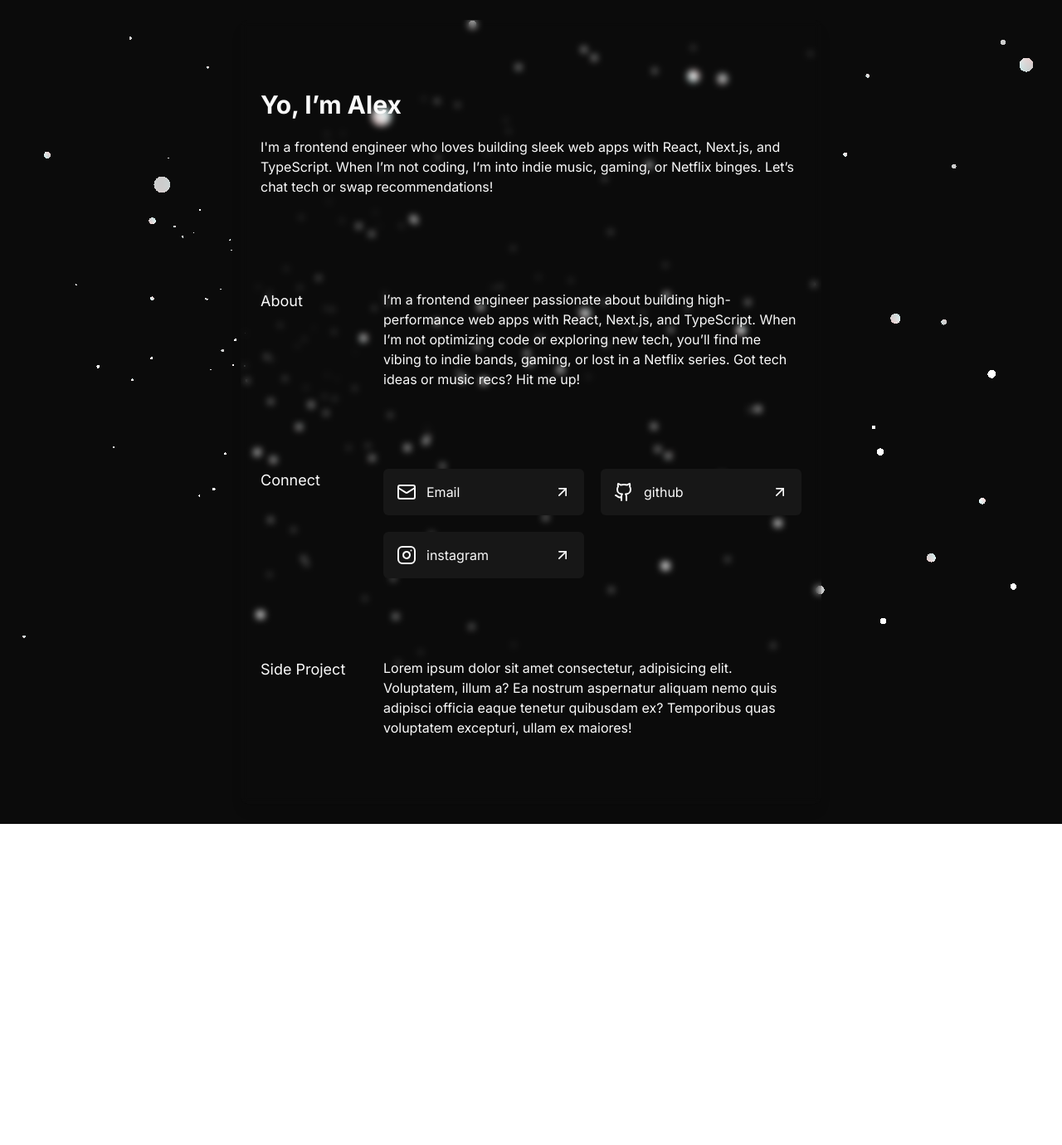
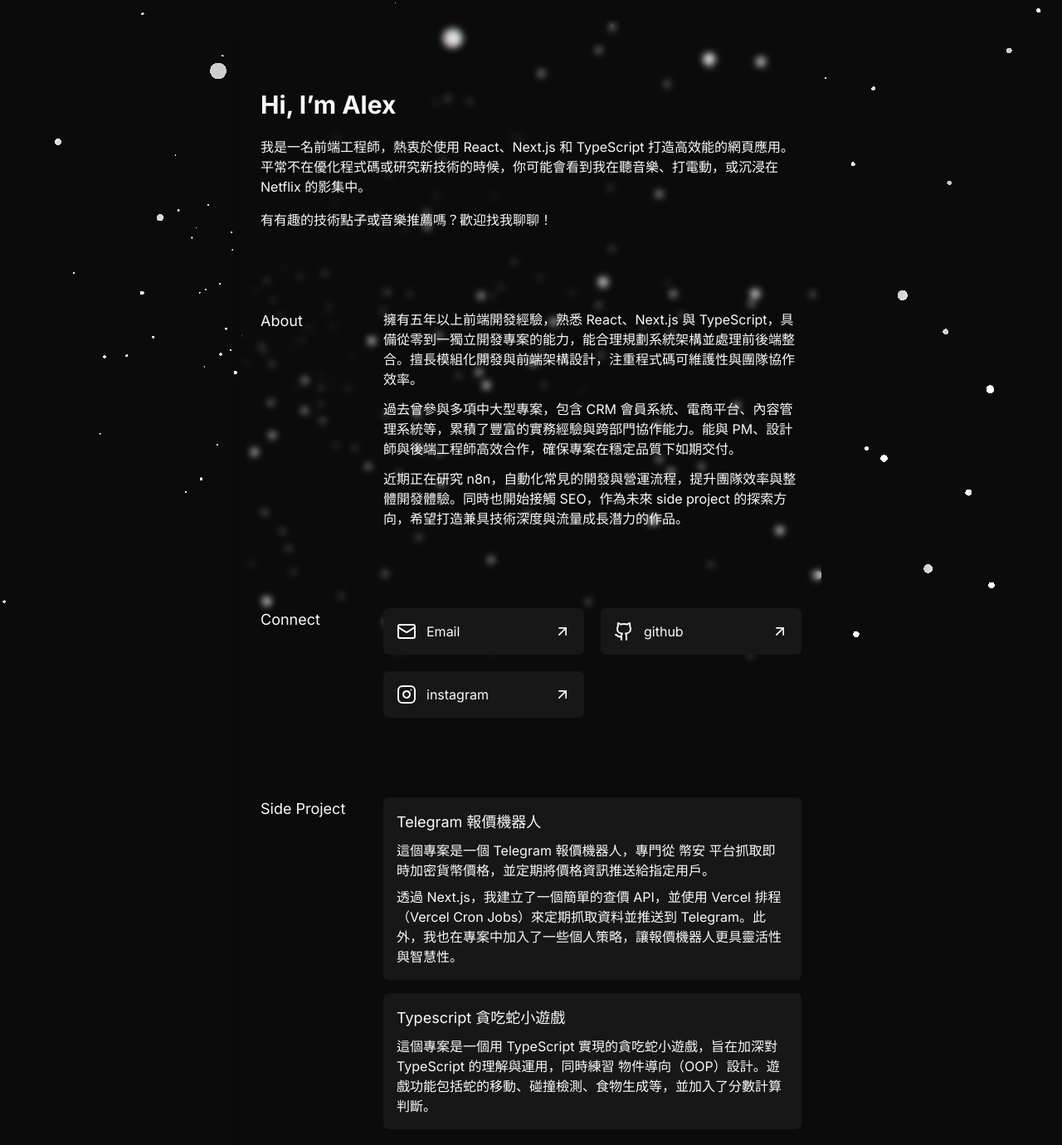
Before and after one commit to alexlocode/me, a Next.js app: page / in a window 1280 px wide. Shown: the top 1380 px of the page at 83% size. Before the commit the page ends 993 px from the top, so only its background shows below. Built offline with nearby package versions, Linux system fonts and the light colour scheme.

Commit message:
feat: 完整敘述

```diff
--- a/app/page.tsx
+++ b/app/page.tsx
@@ -3,39 +3,46 @@ import EmailIcon from "@/icons/email-icon";
 import GithubIcon from "@/icons/github-icon";
 import ArrowUpRight from "@/icons/arrow-up-right";
 import InstagramIcon from "@/icons/instagram-icon";
-import { Badge } from "@/components/ui/badge";
-import Link from "next/link";
 
 const Home = () => {
   return (
-    <div className="bg-contrast text-primary-foreground relative overflow-hidden">
+    <div className="bg-contrast text-primary-foreground relative overflow-hidden min-h-screen">
       <main className="relative z-1 p-6 md:py-6 md:px-0 ">
         <div className="max-w-[700px] m-auto backdrop-blur-sm  rounded-lg shadow-lg">
           <div className="py-16 md:py-20 px-6">
             <div className="pb-16 md:pb-24">
               <h1 className="text-[30px] font-bold flex w-[200px]">
-                Yo, I’m Alex
+                Hi, I’m Alex
               </h1>
               <p className="py-4">
-                {`
-                  I'm a frontend engineer who loves building sleek web apps with
-                  React, Next.js, and TypeScript. When I’m not coding, I’m into
-                  indie music, gaming, or Netflix binges. Let’s chat tech or swap
-                  recommendations!
-                `}
+                我是一名前端工程師，熱衷於使用 React、Next.js 和 TypeScript
+                打造高效能的網頁應用。
+                平常不在優化程式碼或研究新技術的時候，你可能會看到我在聽音樂、打電動，或沉浸在
+                Netflix 的影集中。
               </p>
+              <p>有有趣的技術點子或音樂推薦嗎？歡迎找我聊聊！</p>
             </div>
 
             <div className="flex flex-col gap-16 md:gap-24">
               <section className="flex flex-col md:flex-row gap-1 md:gap-5">
                 <h2 className="shrink-0 md:w-32 text-lg">About</h2>
-                <p>
-                  I’m a frontend engineer passionate about building
-                  high-performance web apps with React, Next.js, and TypeScript.
-                  When I’m not optimizing code or exploring new tech, you’ll
-                  find me vibing to indie bands, gaming, or lost in a Netflix
-                  series. Got tech ideas or music recs? Hit me up!
-                </p>
+                <div className="grid gap-3">
+                  <p>
+                    擁有五年以上前端開發經驗，熟悉 React、Next.js 與
+                    TypeScript，具備從零到一獨立開發專案的能力，能合理規劃系統架構並處理前後端整合。擅長模組化開發與前端架構設計，注重程式碼可維護性與團隊協作效率。
+                  </p>
+                  <p>
+                    過去曾參與多項中大型專案，包含 CRM
+                    會員系統、電商平台、內容管理系統等，累積了豐富的實務經驗與跨部門協作能力。能與
+                    PM、設計師與後端工程師高效合作，確保專案在穩定品質下如期交付。
+                  </p>
+                  <p>
+                    近期正在研究
+                    n8n，自動化常見的開發與營運流程，提升團隊效率與整體開發體驗。同時也開始接觸
+                    SEO，作為未來 side project
+                    的探索方向，希望打造兼具技術深度與流量成長潛力的作品。
+                  </p>
+                </div>
               </section>
               <section className="flex flex-col md:flex-row gap-1 md:gap-5">
                 <h2 className="shrink-0 md:w-32 text-lg">Connect</h2>
@@ -90,13 +97,37 @@ const Home = () => {
 
               <section className="flex flex-col md:flex-row gap-1 md:gap-5">
                 <h2 className="shrink-0 md:w-32 text-lg">Side Project</h2>
-                <div>
-                  <p>
-                    Lorem ipsum dolor sit amet consectetur, adipisicing elit.
-                    Voluptatem, illum a? Ea nostrum aspernatur aliquam nemo quis
-                    adipisci officia eaque tenetur quibusdam ex? Temporibus quas
-                    voluptatem excepturi, ullam ex maiores!
-                  </p>
+                <div className="grid gap-4">
+                  <a
+                    href="https://github.com/alexlocode/alex-crypto-bot"
+                    target="_blank"
+                    className="w-full p-4 rounded-md bg-secondary-foreground inline-grid gap-2 hover:brightness-125 transition"
+                  >
+                    <h4 className="text-lg">Telegram 報價機器人</h4>
+                    <p>
+                      這個專案是一個 Telegram 報價機器人，專門從 幣安
+                      平台抓取即時加密貨幣價格，並定期將價格資訊推送給指定用戶。
+                    </p>
+                    <p>
+                      透過 Next.js，我建立了一個簡單的查價 API，並使用 Vercel
+                      排程（Vercel Cron Jobs）來定期抓取資料並推送到
+                      Telegram。此外，我也在專案中加入了一些個人策略，讓報價機器人更具靈活性與智慧性。
+                    </p>
+                  </a>
+
+                  <a
+                    href="https://github.com/alexlocode/Snake"
+                    target="_blank"
+                    className="w-full p-4 rounded-md bg-secondary-foreground inline-grid gap-2 hover:brightness-125 transition"
+                  >
+                    <h4 className="text-lg">Typescript 貪吃蛇小遊戲</h4>
+
+                    <p>
+                      這個專案是一個用 TypeScript 實現的貪吃蛇小遊戲，旨在加深對
+                      TypeScript 的理解與運用，同時練習
+                      物件導向（OOP）設計。遊戲功能包括蛇的移動、碰撞檢測、食物生成等，並加入了分數計算判斷。
+                    </p>
+                  </a>
                 </div>
               </section>
             </div>
--- a/components/background-animation.tsx
+++ b/components/background-animation.tsx
@@ -7,7 +7,7 @@ const BackgroundAnimation = () => {
         particleColors={["#ffffff", "#ffffff"]}
         particleCount={300}
         particleSpread={5}
-        speed={0.05}
+        speed={0.03}
         particleBaseSize={100}
         moveParticlesOnHover={false}
         alphaParticles={false}
```
